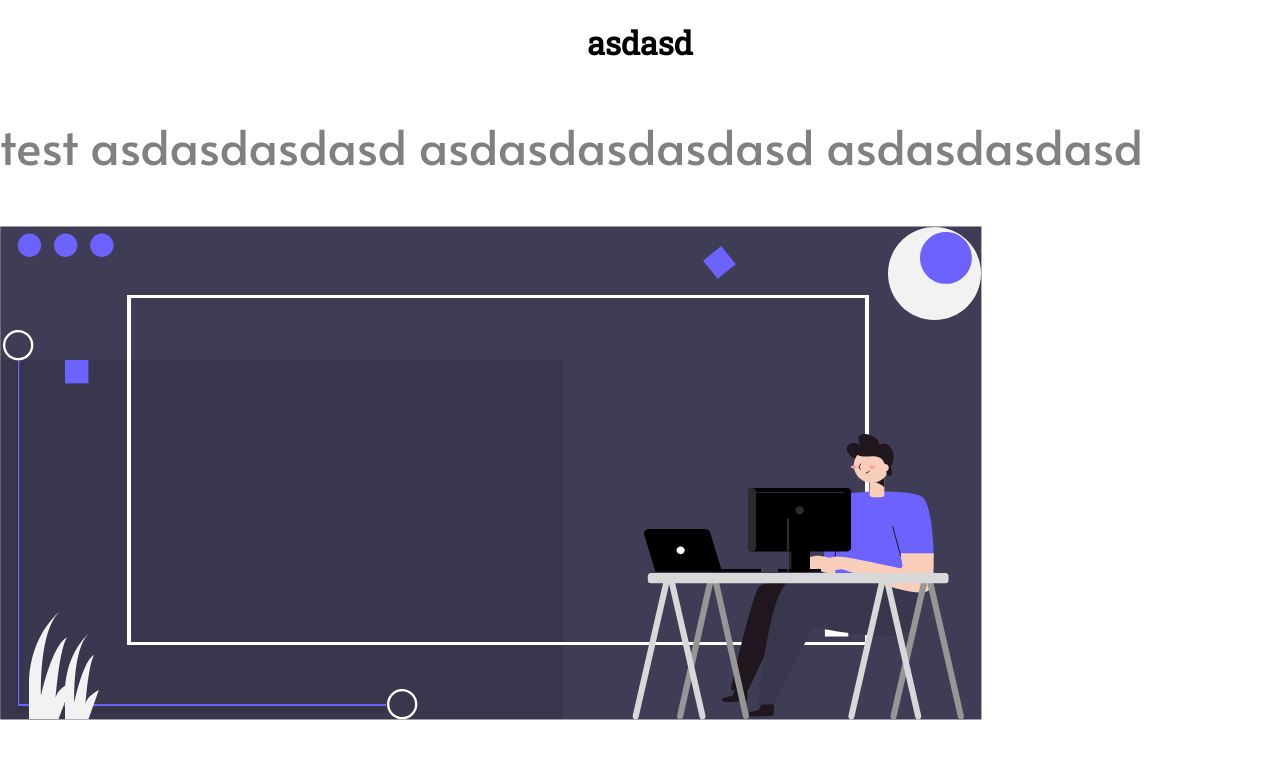
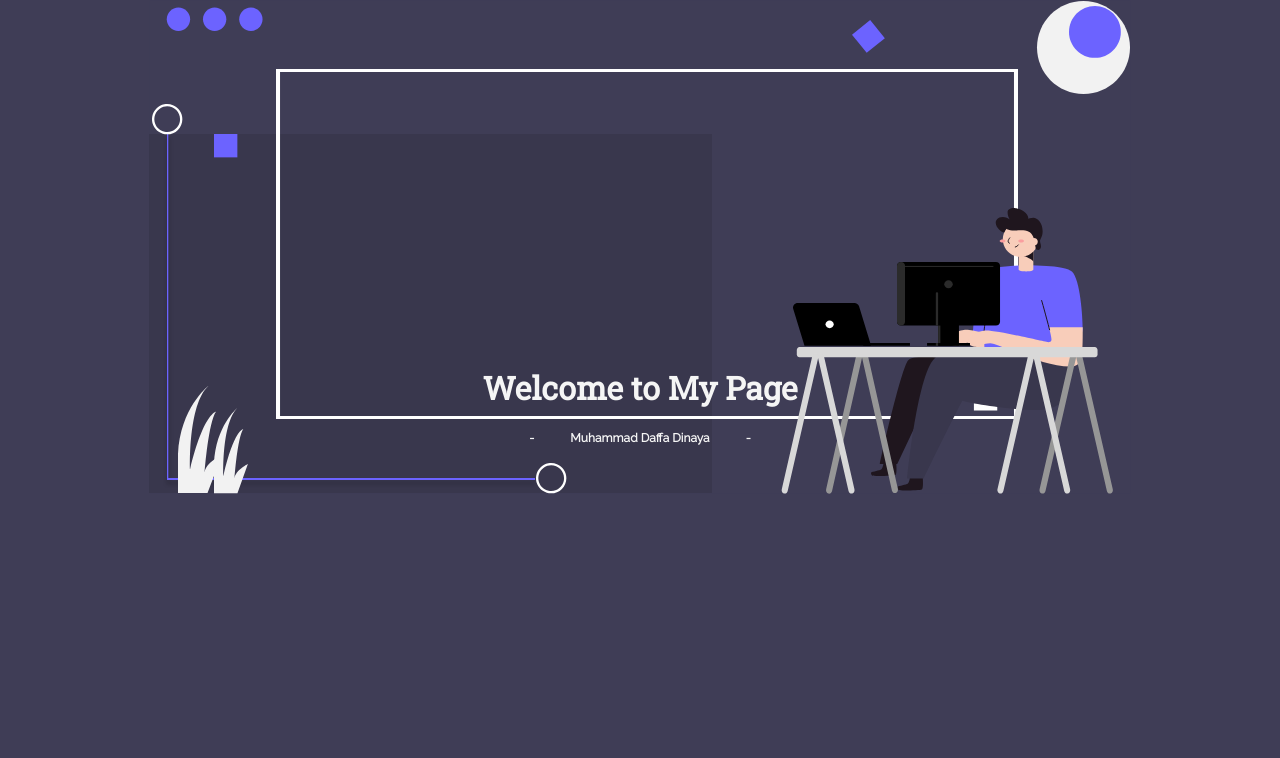
Before and after one commit to mdaffad/mdaffad.github.io, a plain HTML site: page index.html in a window 1280 px wide. Drawn offline with Linux system fonts and the light colour scheme.

Commit message:
insert h2 and centering text

```diff
--- a/index.html
+++ b/index.html
@@ -3,20 +3,21 @@
     <link rel="stylesheet" href="styles.css">
     <link href="https://fonts.googleapis.com/css2?family=Alata&display=swap" rel="stylesheet">
     <link href="https://fonts.googleapis.com/css2?family=Roboto+Slab&display=swap" rel="stylesheet">
+    <link href="https://fonts.googleapis.com/css2?family=Raleway&display=swap" rel="stylesheet">
     <meta name="viewport" content="width=device-width, initial-scale=1.0">
 </head>
 <body>
-    <div class = "center">
-        <h1>
-            asdasd
-        </h1>
+    <div class = "container center">
+        <img src = "assets/undraw_portfolio_website_lidw 1.svg">
+        <div class="centered">
+            <h1>
+                Welcome to My Page
+            </h1>
+            <h2>
+                <!-- using &emsp (" ") -->
+                    -   Muhammad Daffa Dinaya   -
+            </h2>
+        </div>
     </div>
-
-    <p>
-        test asdasdasdasd
-        asdasdasdasdasd
-        asdasdasdasd
-    </p>
-    <img src = "assets/undraw_portfolio_website_lidw 1.svg">
 </body>
 </html>
--- a/styles.css
+++ b/styles.css
@@ -1,9 +1,15 @@
 body {
-    background-color: white;
+    background-color: #3F3D56;
+    margin: 0;
 }
 h1 {
-    color: black;
+    color: whitesmoke;
     font-family: 'Roboto Slab', serif;
+}
+h2 {
+    color: whitesmoke;
+    font-family:'Raleway', sans-serif;
+    font-size: 75%;
 }
 p {
     color: grey;
@@ -14,9 +20,12 @@ img {
     max-width : 100%;
     height : auto;
 }
-body {
-    margin: 0;
-}
 .center {
     text-align: center;
 }
+.centered {
+    position: absolute;
+    top: 50%;
+    left: 50%;
+    transform: translate(-50%, -50%);
+  }
```
